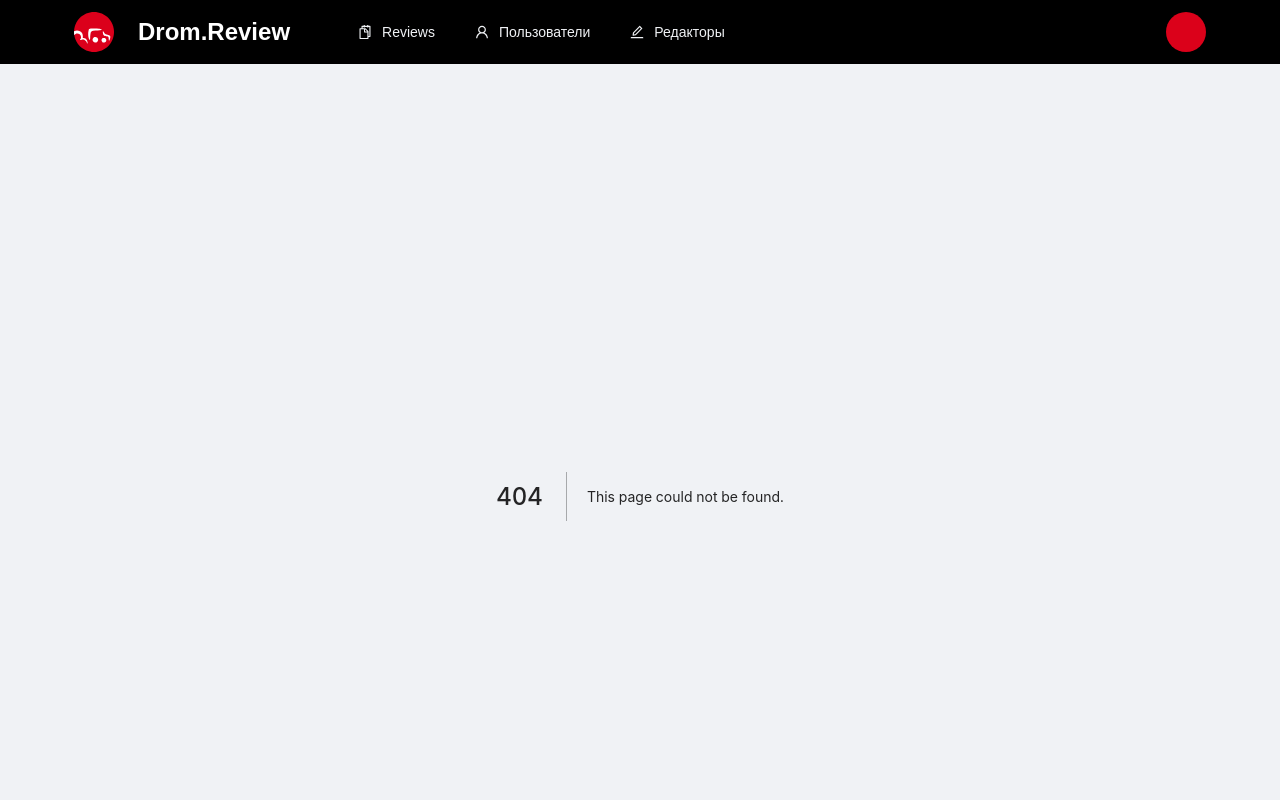
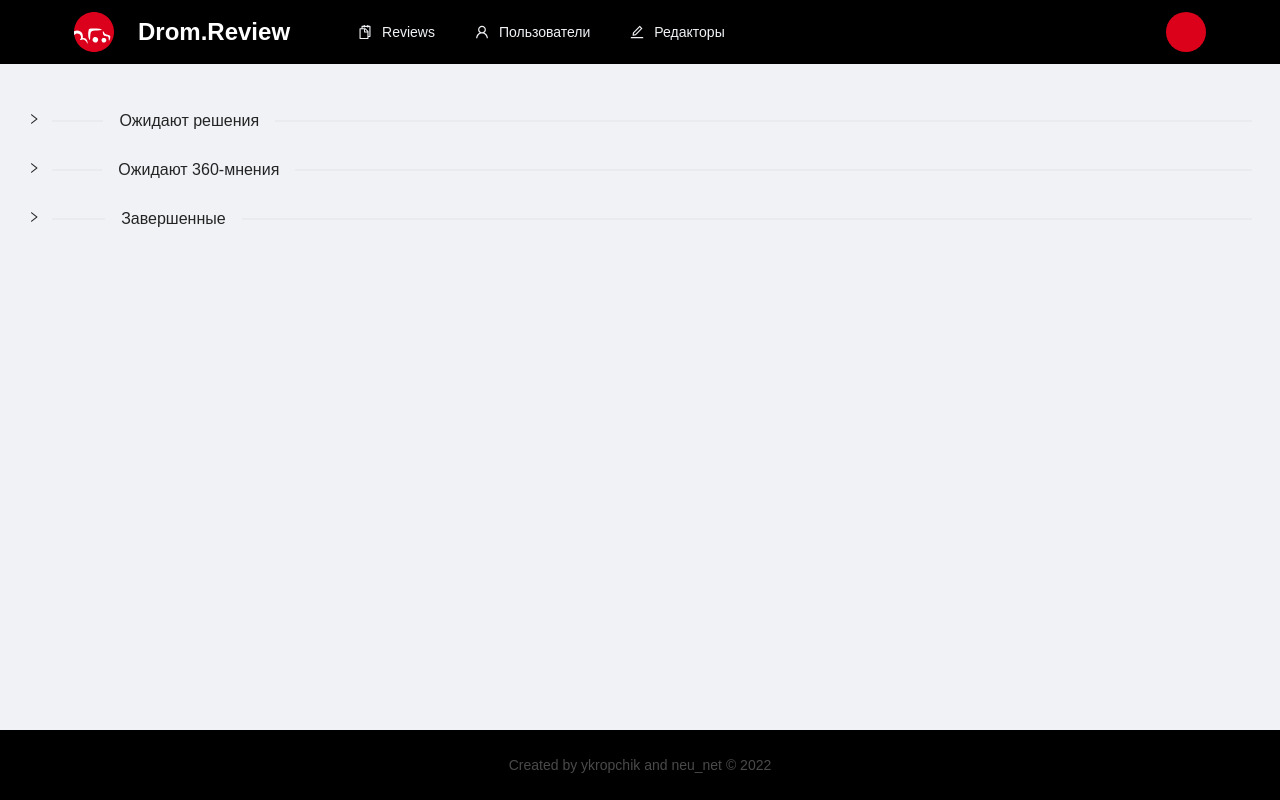
Before and after one commit to ykropchik/Drom.Review, a Next.js app in the folder web/: page /invitations in a window 1280 px wide. Before the commit this address had no page. Shown: the top 800 px of the page. Built offline with nearby package versions, Linux system fonts and the light colour scheme.

Commit message:
FE-17 Добавил страницу со списком приглашений на 360

```diff
--- /dev/null
+++ b/web/pages/invitations/index.jsx
@@ -0,0 +1,46 @@
+import React from 'react';
+import { Button, Collapse, Divider, List } from 'antd';
+import { Users } from '../../stubs/users';
+import UserAvatar from '../../components/UserAvatar/UserAvatar';
+import getAvatarPlaceholder from '../../scripts/avatarPlaceholder';
+import Tag from '../../components/Tag/Tag';
+import Link from 'next/link';
+import styles from '../../public/styles/pages/Invitations.module.scss';
+
+export default function Invitations() {
+	return (
+		<Collapse ghost>
+			<Collapse.Panel key="waiting_decision" header={<Divider style={{ margin: 0 }} orientation="left">Ожидают решения</Divider>}>
+				<List dataSource={Users} renderItem={(user) => (
+					<Link href={'/opinion/1'}>
+						<List.Item className={styles.list_item} actions={[<Button key={'accept-btn'}>Принять</Button>, <Button key={'decline-btn'} type="primary">Отказаться</Button>]}>
+							<List.Item.Meta avatar={<UserAvatar avatarPlaceholder={getAvatarPlaceholder(user.name)} size={32}/>}
+							                title={user.name} description={`${user.qualifications[0]?.specialization} - ${user.qualifications[0]?.grade}`}/>
+						</List.Item>
+					</Link>
+				)}/>
+			</Collapse.Panel>
+			<Collapse.Panel key="waiting_opinion" header={<Divider style={{ margin: 0 }} orientation="left">Ожидают 360-мнения</Divider>}>
+				<List dataSource={Users} renderItem={(user) => (
+					<Link href={'/opinion/1'}>
+						<List.Item className={styles.list_item}>
+							<List.Item.Meta avatar={<UserAvatar avatarPlaceholder={getAvatarPlaceholder(user.name)} size={32}/>}
+							                title={user.name} description={`${user.qualifications[0]?.specialization} - ${user.qualifications[0]?.grade}`}/>
+						</List.Item>
+					</Link>
+				)}/>
+			</Collapse.Panel>
+			<Collapse.Panel key="completed" header={<Divider style={{ margin: 0 }} orientation="left">Завершенные</Divider>}>
+				<List dataSource={Users} renderItem={(user) => (
+					<Link href={'/opinion/1'}>
+						<List.Item className={styles.list_item}>
+							<List.Item.Meta avatar={<UserAvatar avatarPlaceholder={getAvatarPlaceholder(user.name)} size={32}/>}
+							                title={user.name} description={`${user.qualifications[0]?.specialization} - ${user.qualifications[0]?.grade}`}/>
+							<span>{Math.floor(Math.random() * 3) === 2 ? <Tag type="error">Отказ</Tag> : <Tag type="success">Принято</Tag>}</span>
+						</List.Item>
+					</Link>
+				)}/>
+			</Collapse.Panel>
+		</Collapse>
+	);
+}
--- a/web/public/styles/global.scss
+++ b/web/public/styles/global.scss
@@ -20,8 +20,8 @@ $grey-600: #999999;
 $grey-400: #C6C6C6;
 $grey-300: #D9D9D9;
 $grey-200: #DDDDDD;
-$grey-100: #F3F3F3;
-$grey-50: #FAFAFA;
+$grey-100: #FBFBFB;
+$grey-50: #ECEEF0;
 
 $default-border-radius: 6px;
 
--- a/web/public/styles/overwriteAntd.less
+++ b/web/public/styles/overwriteAntd.less
@@ -53,3 +53,7 @@ body {
 .ant-steps-item-wait > .ant-steps-item-container > .ant-steps-item-content > .ant-steps-item-title::after{
   background-color: @border-color-base;
 }
+
+.ant-list-item {
+  padding: 12px;
+}
--- /dev/null
+++ b/web/public/styles/pages/Invitations.module.scss
@@ -0,0 +1,10 @@
+@import "../global";
+
+.list_item {
+  cursor: pointer;
+  transition: background-color 0.1s ease;
+
+  &:hover {
+    background-color: $grey-50;
+  }
+}
```
Also changed, not shown: web/pages/opinion/[id].jsx (renamed from web/pages/opinion/index.jsx).
